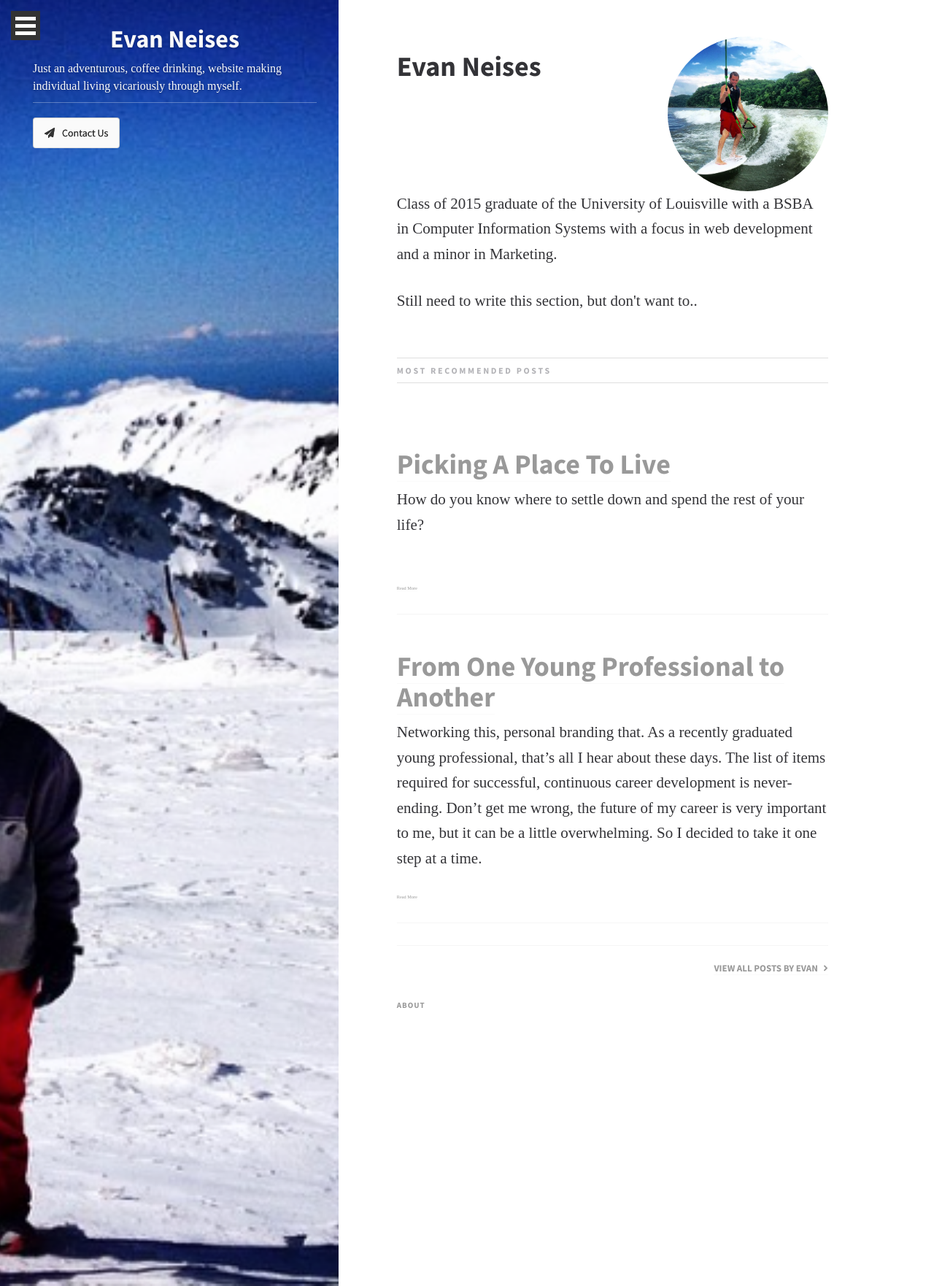
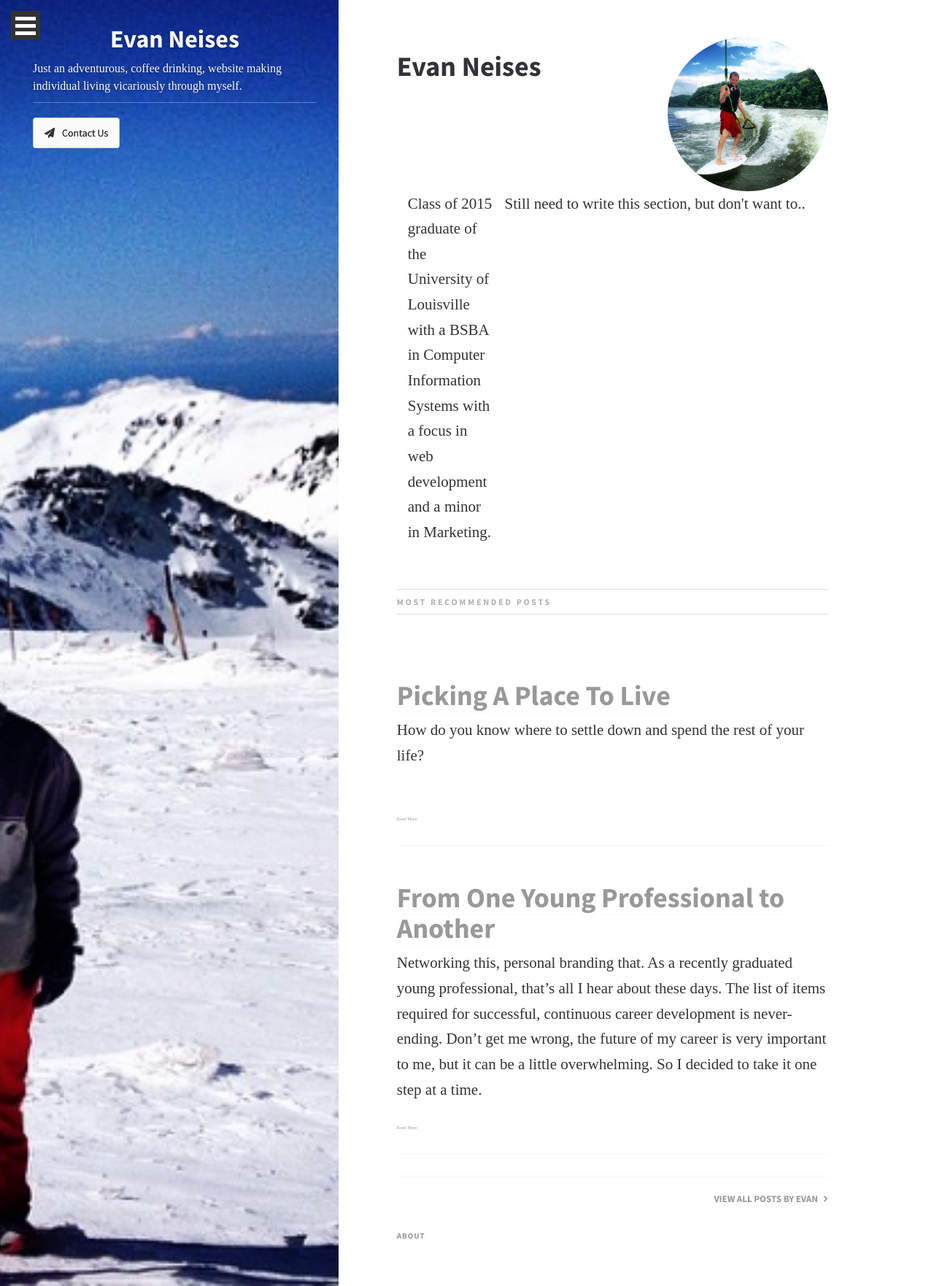
Before and after one commit to EJBlog/EJBlog.github.io, a Jekyll site: the page built from author_evan.html, in a window 1280 px wide. Shown: the whole page at 73% size. Built offline with Jekyll 4.4.1, drawn with Linux system fonts in a browser that asks for light colours; nearby versions of some CDN libraries; some web fonts are replaced.

Commit message:
Update author_evan.html

```diff
--- a/_layouts/author_evan.html
+++ b/_layouts/author_evan.html
@@ -80,7 +80,7 @@
                             <h1>Evan Neises</h1>
 
                             <div class="author-bio__info">
-                      	    <p class="pull-left">
+                      	    <p class="col-sm-3">
 	                        Class of 2015 graduate of the University of Louisville with a BSBA in Computer Information Systems with a focus in web development and a minor in Marketing.
 			    </p>
                             <p>
```
